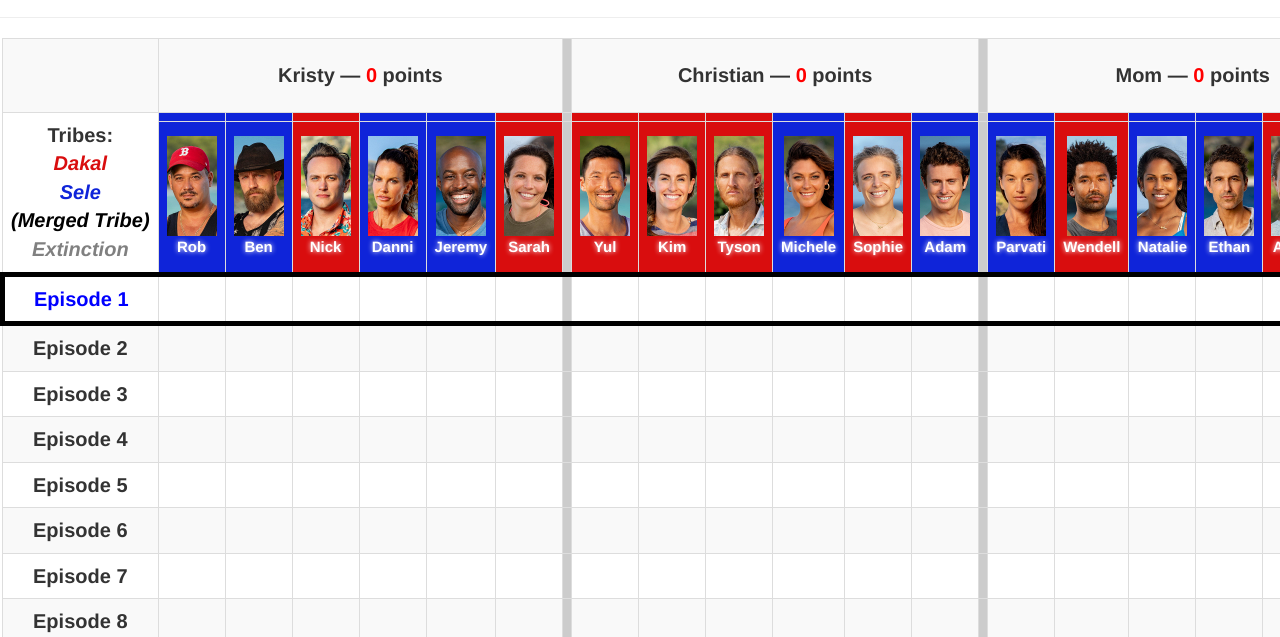
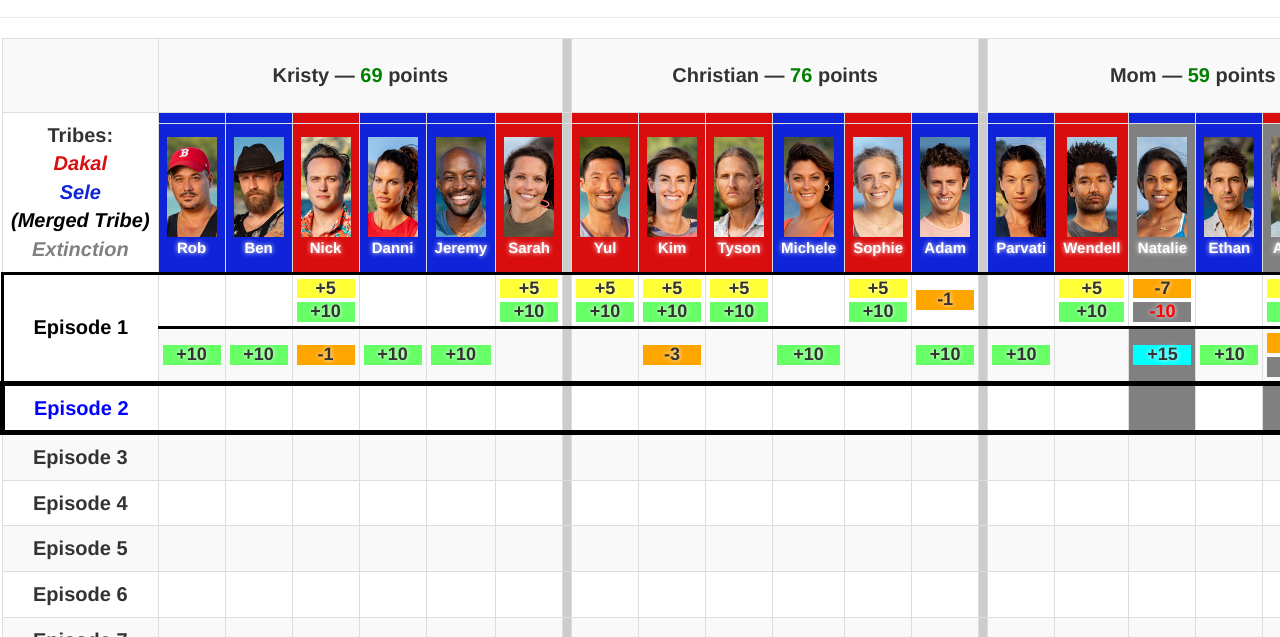
Before and after one commit to cneal270/survivorneal, a plain HTML site: page index.html in a window 1280 px wide. Shown: the part 160-797 px from the top of the page. Drawn offline with nearby package versions, Linux system fonts and the light colour scheme.

Commit message:
S40: Episode 1

```diff
--- a/index.html
+++ b/index.html
@@ -121,19 +121,28 @@
         .thisWeek > th{
             color:blue;
         }
+        .doneWeek{
+            border: 3px solid black;
+        }
+        .doneWeek > th{
+            color:black;
+        }
         .rules > td, .rules > th{
             font-size:15px!important;
             text-align:left!important;
         }
 		#chart td{
-			padding-top: 8px;
+			padding-top: 4px;
 			padding-bottom: 0px;
 			padding-right: 4px;
 			padding-left: 4px;
 		}
 		#chart h4{
 			margin-top: 0px;
-			margin-bottom: 5px;
+			margin-bottom: 4px;
+		}
+		.old-tribe {
+			padding-top: 10px!important;
 		}
         </style>
     </head>
@@ -224,29 +233,29 @@
 					<br/>
 					<i style="color:grey">Extinction</i>
 				</th>
-				<td class="sele"></td>
-				<td class="sele"></td>
-				<td class="dakal"></td>
-				<td class="sele"></td>
-				<td class="sele"></td>
-				<td class="dakal"></td>
+				<td class="old-tribe sele"></td>
+				<td class="old-tribe sele"></td>
+				<td class="old-tribe dakal"></td>
+				<td class="old-tribe sele"></td>
+				<td class="old-tribe sele"></td>
+				<td class="old-tribe dakal"></td>
 					<td class="border"></td>
-				<td class="dakal"></td>
-				<td class="dakal"></td>
-				<td class="dakal"></td>
-				<td class="sele"></td>
-				<td class="dakal"></td>
-				<td class="sele"></td>
+				<td class="old-tribe dakal"></td>
+				<td class="old-tribe dakal"></td>
+				<td class="old-tribe dakal"></td>
+				<td class="old-tribe sele"></td>
+				<td class="old-tribe dakal"></td>
+				<td class="old-tribe sele"></td>
 					<td class="border"></td>
-				<td class="sele"></td>
-				<td class="dakal"></td>
-				<td class="sele"></td>
-				<td class="sele"></td>
-				<td class="dakal"></td>
-				<td class="dakal"></td>
+				<td class="old-tribe sele"></td>
+				<td class="old-tribe dakal"></td>
+				<td class="old-tribe sele"></td>
+				<td class="old-tribe sele"></td>
+				<td class="old-tribe dakal"></td>
+				<td class="old-tribe dakal"></td>
 					<td class="border"></td>
-				<td class="sele"></td>
-				<td class="dakal"></td>
+				<td class="old-tribe sele"></td>
+				<td class="old-tribe dakal"></td>
 			</tr>
 			<tr>
                 <th class="name sele"><a href="https://www.cbs.com/shows/survivor/cast/216312"><img src="s40/rob.png" class="" /><br/>Rob</a>
@@ -265,16 +274,16 @@
                     <td class="border"></td>
                 <th class="name sele"><a href="https://www.cbs.com/shows/survivor/cast/216311"><img src="s40/parvati.png" class="" /><br/>Parvati</a>
                 <th class="name dakal"><a href="https://www.cbs.com/shows/survivor/cast/216318"><img src="s40/wendell.png" class="" /><br/>Wendell</a>
-                <th class="name sele"><a href="https://www.cbs.com/shows/survivor/cast/216309"><img src="s40/natalie.png" class="" /><br/>Natalie</a>
+                <th class="name gone"><a href="https://www.cbs.com/shows/survivor/cast/216309"><img src="s40/natalie.png" class="" /><br/>Natalie</a>
                 <th class="name sele"><a href="https://www.cbs.com/shows/survivor/cast/216305"><img src="s40/ethan.png" class="" /><br/>Ethan</a>
-                <th class="name dakal"><a href="https://www.cbs.com/shows/survivor/cast/216301"><img src="s40/amber.png" class="" /><br/>Amber</a>
+                <th class="name gone"><a href="https://www.cbs.com/shows/survivor/cast/216301"><img src="s40/amber.png" class="" /><br/>Amber</a>
                 <th class="name dakal"><a href="https://www.cbs.com/shows/survivor/cast/216313"><img src="s40/sandra.png" class="" /><br/>Sandra</a>
                     <td class="border"></td>
                 <th class="name sele"><a href="https://www.cbs.com/shows/survivor/cast/216304"><img src="s40/denise.png" class="" /><br/>Denise</a>
                 <th class="name dakal"><a href="https://www.cbs.com/shows/survivor/cast/216316"><img src="s40/tony.png" class="" /><br/>Tony</a>
             </tr>
-            <tr class="thisWeek">
-                <th>Episode&nbsp;1</th>
+            <tr class="doneWeek">
+                <th rowspan='2'>Episode&nbsp;1</th>
                 <td name="rob">
 					<h4 class=""></h4>
 				</td>
@@ -282,13 +291,89 @@
 					<h4 class=""></h4>
 				</td>
                 <td name="nick">
-					<h4 class=""></h4>
+					<h4 class="reward-win"></h4>
+					<h4 class="immunity-win"></h4>
 				</td>
                 <td name="danni">
 					<h4 class=""></h4>
 				</td>
                 <td name="jeremy">
 					<h4 class=""></h4>
+				</td>
+                <td name="sarah">
+					<h4 class="reward-win"></h4>
+					<h4 class="immunity-win"></h4>
+				</td>
+                    <td class="border"></td>
+                <td name="yul">
+					<h4 class="reward-win"></h4>
+					<h4 class="immunity-win"></h4>
+				</td>
+                <td name="kim">
+					<h4 class="reward-win"></h4>
+					<h4 class="immunity-win"></h4>
+				</td>
+                <td name="tyson">
+					<h4 class="reward-win"></h4>
+					<h4 class="immunity-win"></h4>
+				</td>
+                <td name="michele">
+					<h4 class=""></h4>
+				</td>
+                <td name="sophie">
+					<h4 class="reward-win"></h4>
+					<h4 class="immunity-win"></h4>
+				</td>
+                <td name="adam">
+					<h4 class="votes-against">-1</h4>
+				</td>
+                    <td class="border"></td>
+                <td name="parvati">
+					<h4 class=""></h4>
+				</td>
+                <td name="wendell">
+					<h4 class="reward-win"></h4>
+					<h4 class="immunity-win"></h4>
+				</td>
+                <td name="natalie">
+					<h4 class="votes-against">-7</h4>
+					<h4 class="voted-out"></h4>
+				</td>
+                <td name="ethan">
+					<h4 class=""></h4>
+				</td>
+                <td name="amber">
+					<h4 class="reward-win"></h4>
+					<h4 class="immunity-win"></h4>
+				</td>
+                <td name="sandra">
+					<h4 class="reward-win"></h4>
+					<h4 class="immunity-win"></h4>
+				</td>
+                    <td class="border"></td>
+                <td name="denise">
+					<h4 class="votes-against">-2</h4>
+				</td>
+                <td name="tony">
+					<h4 class="reward-win"></h4>
+					<h4 class="immunity-win"></h4>
+				</td>
+            </tr>
+            <tr class="doneWeek">
+                <td name="rob">
+					<h4 class="immunity-win"></h4>
+				</td>
+                <td name="ben">
+					<h4 class="immunity-win"></h4>
+				</td>
+                <td name="nick">
+					<h4 class="votes-against">-1</h4>
+				</td>
+                <td name="danni">
+					<h4 class="immunity-win"></h4>
+				</td>
+                <td name="jeremy">
+					<h4 class="immunity-win"></h4>
 				</td>
                 <td name="sarah">
 					<h4 class=""></h4>
@@ -298,48 +383,49 @@
 					<h4 class=""></h4>
 				</td>
                 <td name="kim">
-					<h4 class=""></h4>
+					<h4 class="votes-against">-3</h4>
 				</td>
                 <td name="tyson">
 					<h4 class=""></h4>
 				</td>
                 <td name="michele">
-					<h4 class=""></h4>
+					<h4 class="immunity-win"></h4>
 				</td>
                 <td name="sophie">
 					<h4 class=""></h4>
 				</td>
                 <td name="adam">
-					<h4 class=""></h4>
+					<h4 class="immunity-win"></h4>
 				</td>
                     <td class="border"></td>
                 <td name="parvati">
-					<h4 class=""></h4>
+					<h4 class="immunity-win"></h4>
 				</td>
                 <td name="wendell">
 					<h4 class=""></h4>
 				</td>
-                <td name="natalie">
-					<h4 class=""></h4>
+                <td name="natalie" class="gone">
+					<h4 class="immunity-found"></h4>
 				</td>
                 <td name="ethan">
-					<h4 class=""></h4>
+					<h4 class="immunity-win"></h4>
 				</td>
                 <td name="amber">
-					<h4 class=""></h4>
+					<h4 class="votes-against">-6</h4>
+					<h4 class="voted-out"></h4>
 				</td>
                 <td name="sandra">
-					<h4 class=""></h4>
+					<h4 class="advantage"></h4>
 				</td>
                     <td class="border"></td>
                 <td name="denise">
-					<h4 class=""></h4>
+					<h4 class="immunity-win"></h4>
 				</td>
                 <td name="tony">
 					<h4 class=""></h4>
 				</td>
             </tr>
-            <tr class="">
+            <tr class="thisWeek">
                 <th>Episode&nbsp;2</th>
                 <td name="rob">
 					<h4 class=""></h4>
@@ -385,13 +471,13 @@
                 <td name="wendell">
 					<h4 class=""></h4>
 				</td>
-                <td name="natalie">
+                <td name="natalie" class="gone">
 					<h4 class=""></h4>
 				</td>
                 <td name="ethan">
 					<h4 class=""></h4>
 				</td>
-                <td name="amber">
+                <td name="amber" class="gone">
 					<h4 class=""></h4>
 				</td>
                 <td name="sandra">
```
